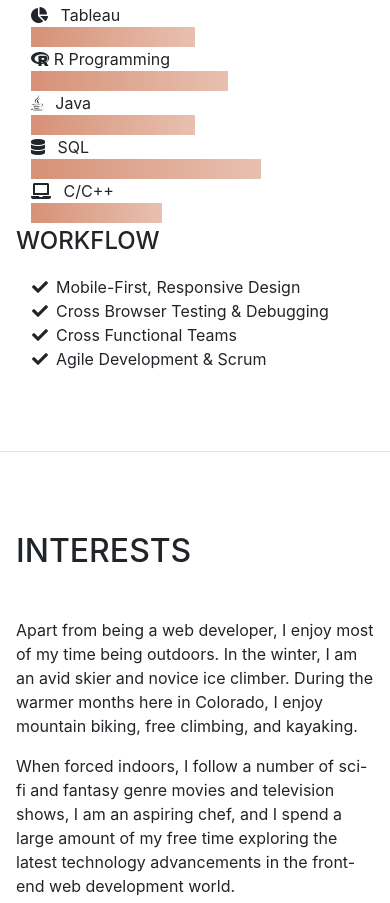
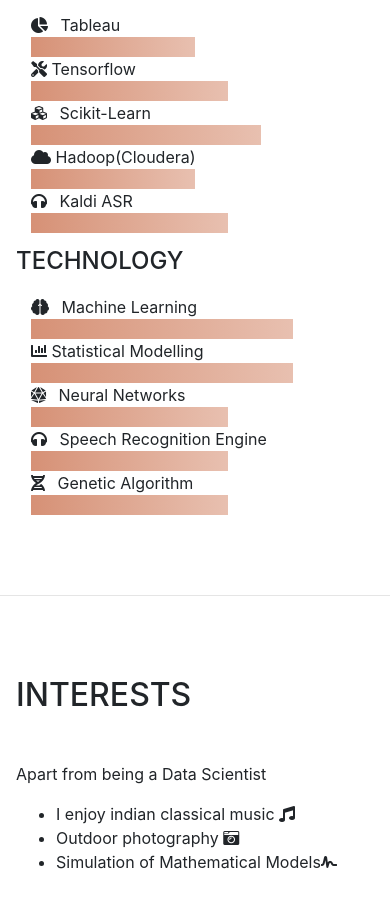
Before and after one commit to onedarknight/personal-website, a website with bundled scripts: page index.html in a window 390 px wide. Shown: the part 6921-7824 px from the top of the page. Built offline with nearby package versions, Linux system fonts and the light colour scheme; a web font is replaced by a local one.

Commit message:
first full completion

```diff
--- a/index.html
+++ b/index.html
@@ -363,8 +363,7 @@
 
           </div>
 
-          <div class="subheading mb-3">Tools</div>
-
+          <div class="subheading mb-3" style="margin-top:10px">Tools</div>
           <div class="col-lg-12">
             <div class="row">
               <div class="col-lg-3">
@@ -377,7 +376,7 @@
 
             <div class="row">
               <div class="col-lg-3">
-                <i class="fab fa-r-project"></i> R Programming
+                <i class="fas fa-tools"></i> Tensorflow
               </div>
               <div class="col-lg-9">
                 <div class="skillbar" style="width:60%"></div>
@@ -386,7 +385,16 @@
 
             <div class="row">
               <div class="col-lg-3">
-                <i class="fab fa-java"></i>&ensp;</i> Java
+                <i class="fas fa-cubes"></i>&ensp;</i> Scikit-Learn
+              </div>
+              <div class="col-lg-9">
+                <div class="skillbar" style="width:70%"></div>
+              </div>
+            </div>
+
+            <div class="row">
+              <div class="col-lg-3">
+                <i class="fas fa-cloud"></i> Hadoop(Cloudera)
               </div>
               <div class="col-lg-9">
                 <div class="skillbar" style="width:50%"></div>
@@ -395,43 +403,68 @@
 
             <div class="row">
               <div class="col-lg-3">
-                <i class="fas fa-database"></i>&ensp;</i> SQL
+                <i class="fas fa-headphones"></i>&ensp;</i> Kaldi ASR
               </div>
               <div class="col-lg-9">
-                <div class="skillbar" style="width:70%"></div>
+                <div class="skillbar" style="width:60%"></div>
+              </div>
+            </div>
+
+          </div>
+
+          <div class="subheading mb-3" style="margin-top:10px">Technology</div>
+          <div class="col-lg-12">
+            <div class="row">
+              <div class="col-lg-3">
+                <i class="fas fa-brain"></i>&ensp;</i> Machine Learning
+              </div>
+              <div class="col-lg-9">
+                <div class="skillbar" style="width:80%"></div>
               </div>
             </div>
 
             <div class="row">
               <div class="col-lg-3">
-                <i class="fas fa-laptop"></i>&ensp;</i> C/C++
+                <i class="fas fa-chart-bar"></i> Statistical Modelling
               </div>
               <div class="col-lg-9">
-                <div class="skillbar" style="width:40%"></div>
+                <div class="skillbar" style="width:80%"></div>
+              </div>
+            </div>
+
+            <div class="row">
+              <div class="col-lg-3">
+                <i class="fas fa-dice-d20"></i>&ensp;</i> Neural Networks
+              </div>
+              <div class="col-lg-9">
+                <div class="skillbar" style="width:60%"></div>
+              </div>
+            </div>
+
+            <div class="row">
+              <div class="col-lg-3">
+                <i class="fas fa-headphones"></i>&ensp;</i> Speech Recognition Engine
+              </div>
+              <div class="col-lg-9">
+                <div class="skillbar" style="width:60%"></div>
+              </div>
+            </div>
+
+            <div class="row">
+              <div class="col-lg-3">
+                <i class="fas fa-dna"></i>&ensp;</i> Genetic Algorithm
+              </div>
+              <div class="col-lg-9">
+                <div class="skillbar" style="width:60%"></div>
               </div>
             </div>
 
           </div>
 
 
-
           </div>
 
-          <div class="subheading mb-3">Workflow</div>
-          <ul class="fa-ul mb-0">
-            <li>
-              <i class="fa-li fa fa-check"></i>
-              Mobile-First, Responsive Design</li>
-            <li>
-              <i class="fa-li fa fa-check"></i>
-              Cross Browser Testing &amp; Debugging</li>
-            <li>
-              <i class="fa-li fa fa-check"></i>
-              Cross Functional Teams</li>
-            <li>
-              <i class="fa-li fa fa-check"></i>
-              Agile Development &amp; Scrum</li>
-          </ul>
+
         </div>
       </section>
 
@@ -440,8 +473,13 @@
       <section class="resume-section p-3 p-lg-5 d-flex flex-column" id="interests">
         <div class="my-auto">
           <h2 class="mb-5">Interests</h2>
-          <p>Apart from being a web developer, I enjoy most of my time being outdoors. In the winter, I am an avid skier and novice ice climber. During the warmer months here in Colorado, I enjoy mountain biking, free climbing, and kayaking.</p>
-          <p class="mb-0">When forced indoors, I follow a number of sci-fi and fantasy genre movies and television shows, I am an aspiring chef, and I spend a large amount of my free time exploring the latest technology advancements in the front-end web development world.</p>
+          <p>Apart from being a Data Scientist</p>
+
+          <ul>
+            <li>I enjoy indian classical music <i class="fas fa-music"></i></li>
+            <li>Outdoor photography <i class="fas fa-camera-retro"></i></li>
+            <li>Simulation of Mathematical Models<i class="fas fa-signature"></i></li>
+          </ul>
         </div>
       </section>
 
@@ -453,30 +491,23 @@
           <ul class="fa-ul mb-0">
             <li>
               <i class="fa-li fa fa-trophy text-warning"></i>
-              Google Analytics Certified Developer</li>
+              Certification for Machine Learning Course online from Stanford University</li>
             <li>
               <i class="fa-li fa fa-trophy text-warning"></i>
-              Mobile Web Specialist - Google Certification</li>
+              Certification for Data Science Course from John Hopkins University</li>
             <li>
               <i class="fa-li fa fa-trophy text-warning"></i>
-              1<sup>st</sup>
-              Place - University of Colorado Boulder - Emerging Tech Competition 2009</li>
+              3<sup>rd</sup>
+              Place - IIT Kanpur,India - Techkriti Robotics Competition</li>
             <li>
               <i class="fa-li fa fa-trophy text-warning"></i>
-              1<sup>st</sup>
-              Place - University of Colorado Boulder - Adobe Creative Jam 2008 (UI Design Category)</li>
+              2<sup>st</sup>
+              Place - Khallikote Junior College - MathChamp Competition</li>
             <li>
               <i class="fa-li fa fa-trophy text-warning"></i>
               2<sup>nd</sup>
-              Place - University of Colorado Boulder - Emerging Tech Competition 2008</li>
-            <li>
-              <i class="fa-li fa fa-trophy text-warning"></i>
-              1<sup>st</sup>
-              Place - James Buchanan High School - Hackathon 2006</li>
-            <li>
-              <i class="fa-li fa fa-trophy text-warning"></i>
-              3<sup>rd</sup>
-              Place - James Buchanan High School - Hackathon 2005</li>
+              Place - Queen Of the missions High School - Budding Science Competition</li>
+
           </ul>
         </div>
       </section>
```
